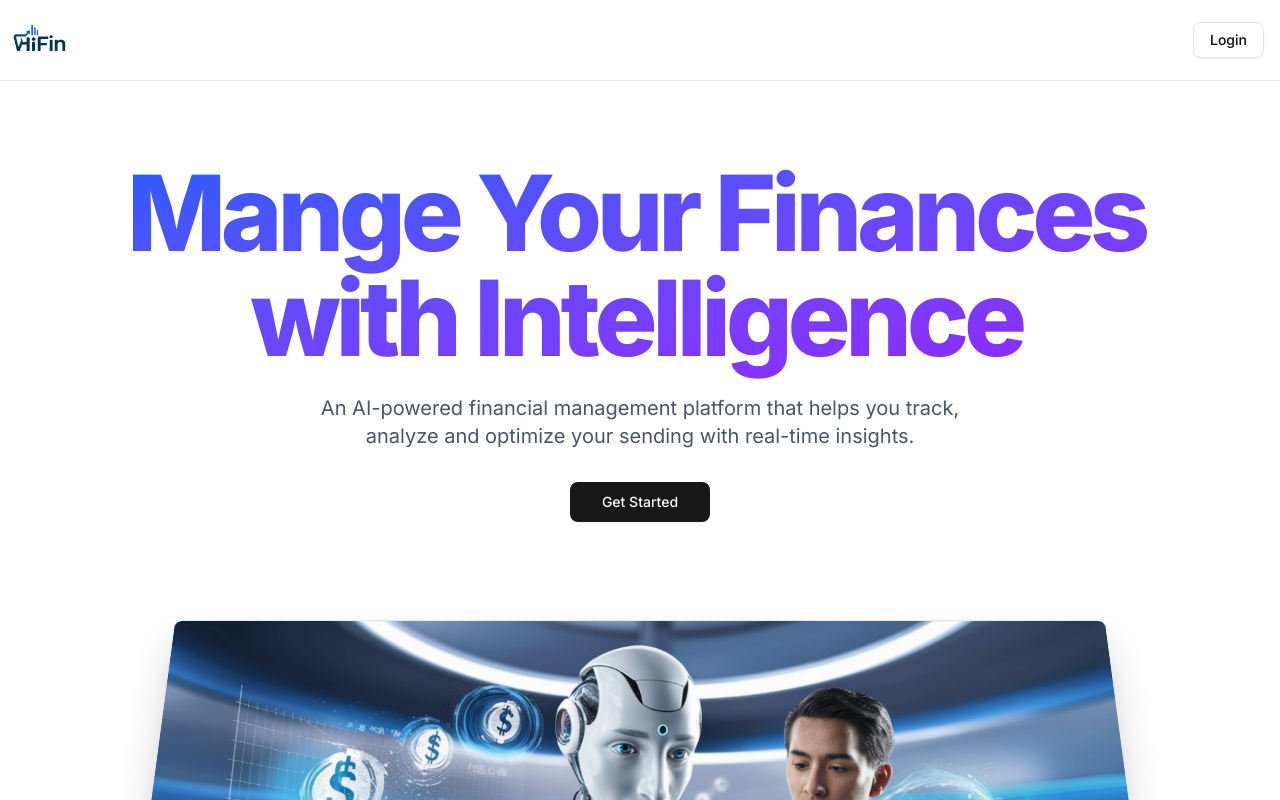
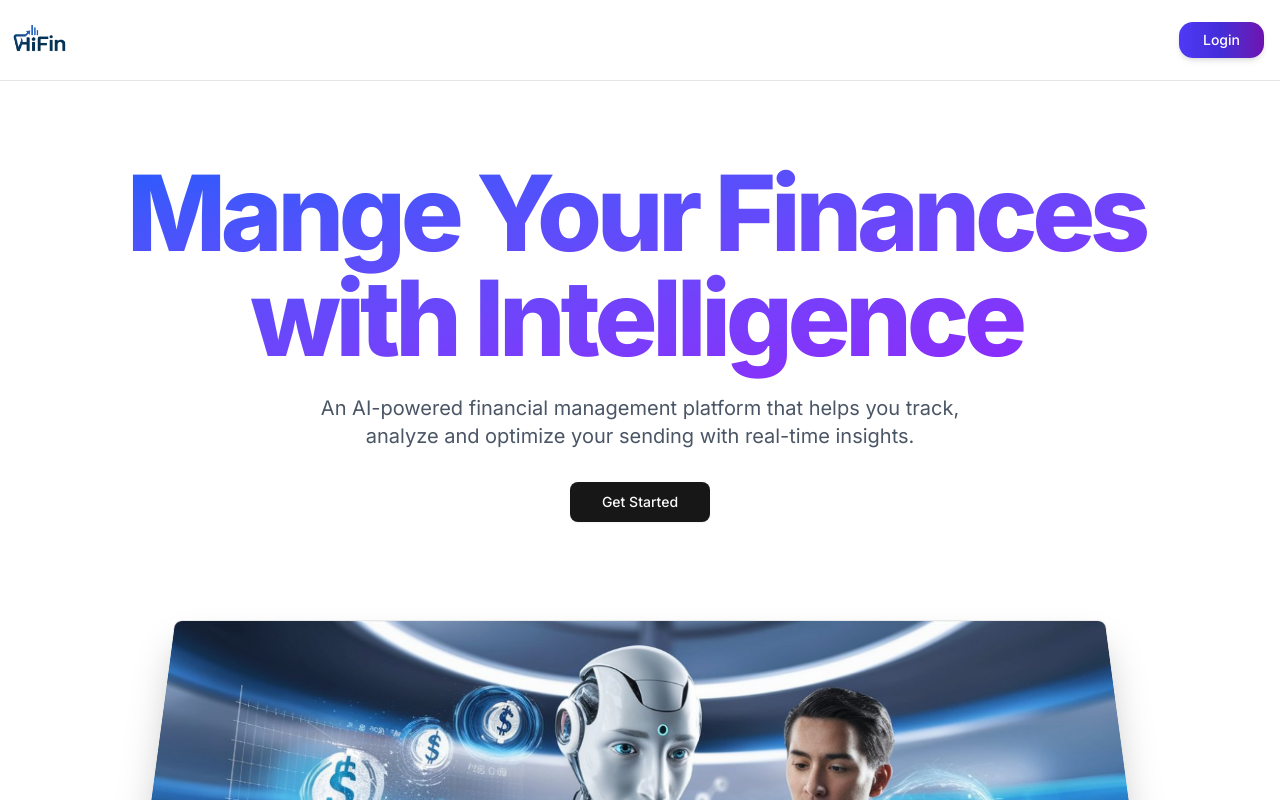
Before and after one commit to faisalshafique146/hi-fin, a Next.js app: page / in a window 1280 px wide. Shown: the top 800 px of the page. Built offline with nearby package versions, Linux system fonts and the light colour scheme; no server answers.

Commit message:
fix: enhance login button styling for better visibility and user experience

```diff
--- a/components/Header.jsx
+++ b/components/Header.jsx
@@ -48,7 +48,9 @@ const Header = async () => {
 
           <SignedOut>
             <SignInButton forceRedirectUrl="/dashboard">
-              <Button variant="outline">Login</Button>
+              <Button className="bg-gradient-to-r from-indigo-600 via-indigo-700 to-purple-800 text-white font-medium px-6 py-2 rounded-xl shadow-md hover:shadow-lg hover:scale-105 transition-all duration-200">
+                Login
+              </Button>
             </SignInButton>
           </SignedOut>
           <SignedIn>
```
